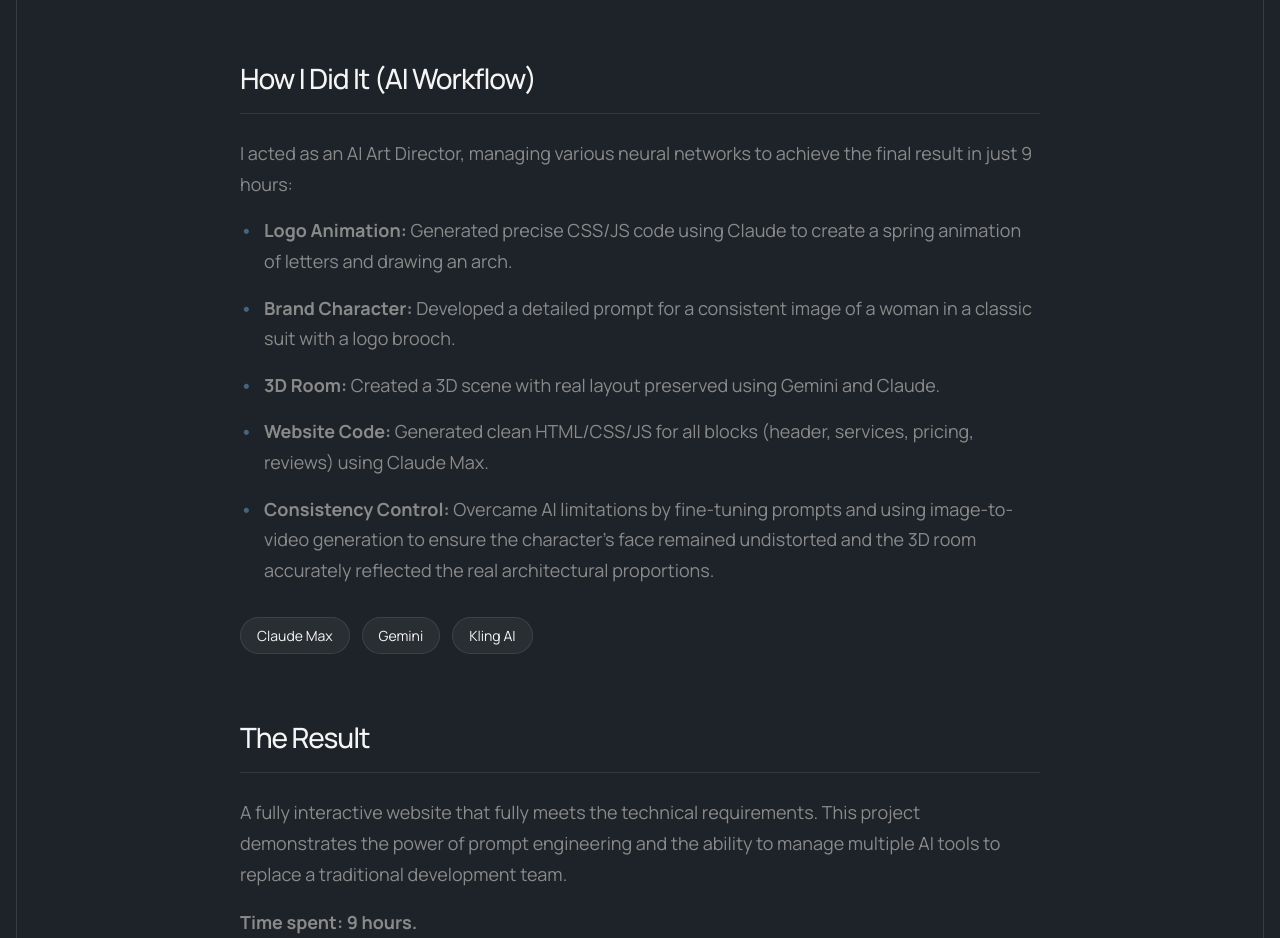
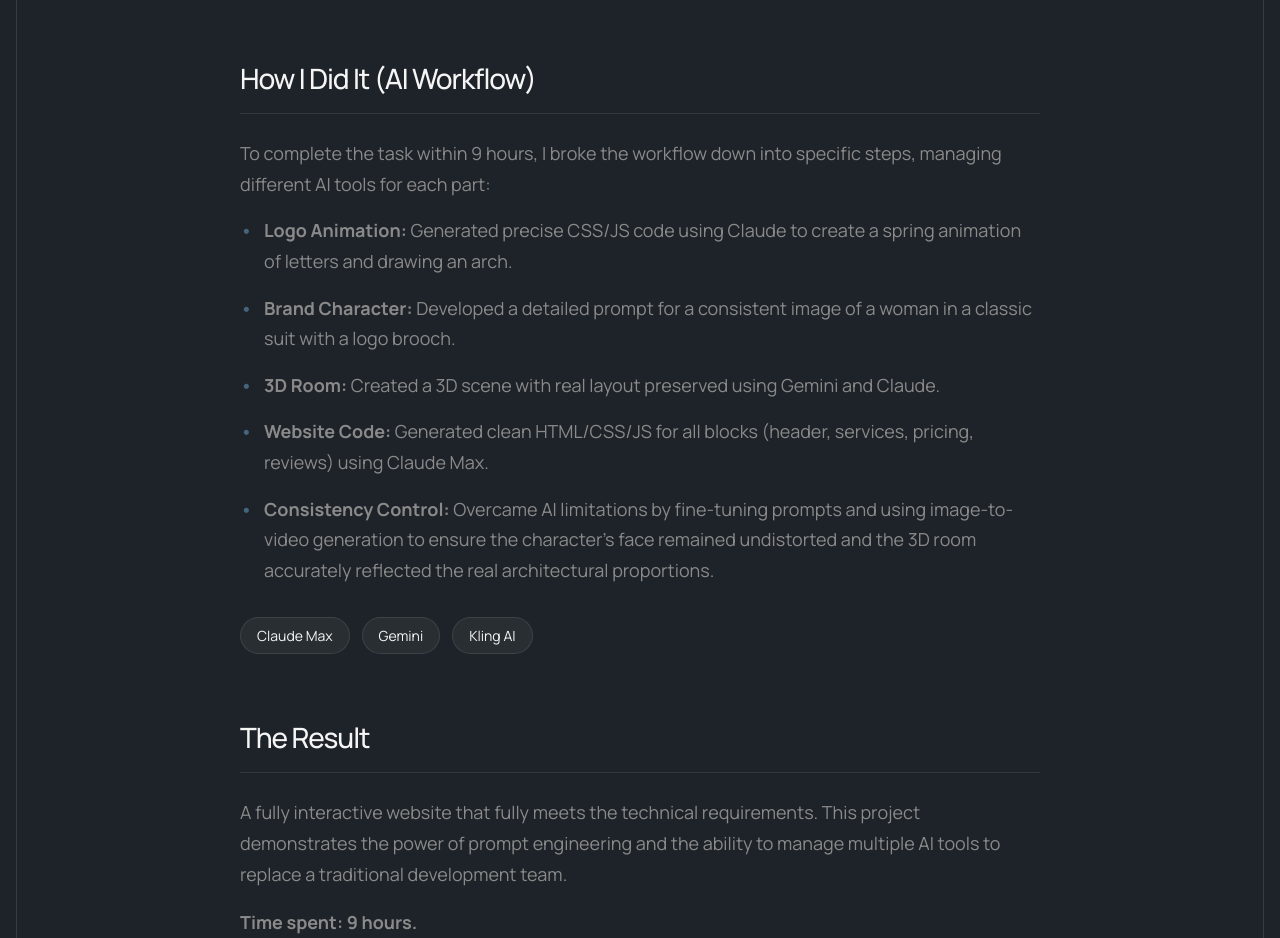
Before and after one commit to Pesovik/UX-UI-Web-designer, a plain HTML site: page arka-case.html in a window 1280 px wide. Shown: the part 4000-4938 px from the top of the page. Drawn offline with Linux system fonts and the light colour scheme.

Commit message:
Update arka-case.html

```diff
--- a/arka-case.html
+++ b/arka-case.html
@@ -213,8 +213,7 @@
         <div class="case-section">
           <h2>How I Did It (AI Workflow)</h2>
           <p>
-            I acted as an AI Art Director, managing various neural networks to achieve the final result
-            in just 9 hours:
+            To complete the task within 9 hours, I broke the workflow down into specific steps, managing different AI tools for each part:
           </p>
           <ul>
             <li><strong>Logo Animation:</strong> Generated precise CSS/JS code using Claude to create a spring animation of letters and drawing an arch.</li>
```
